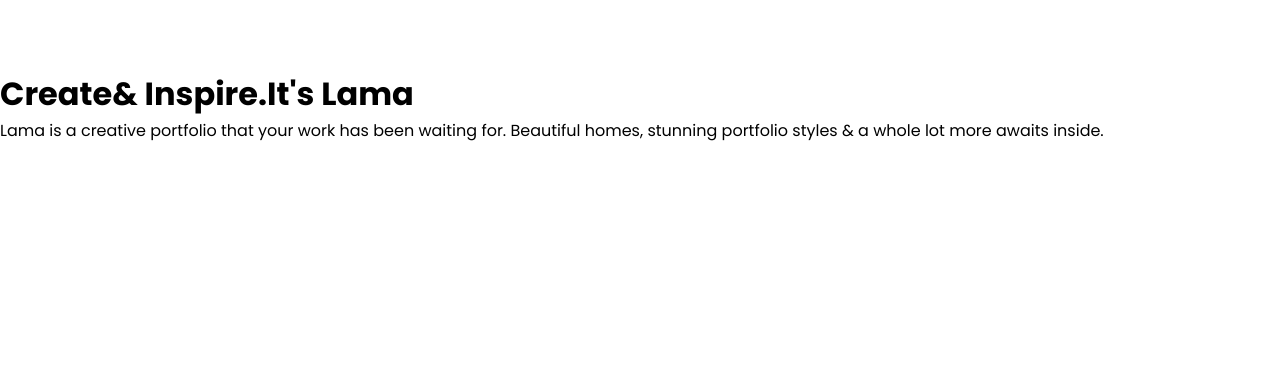
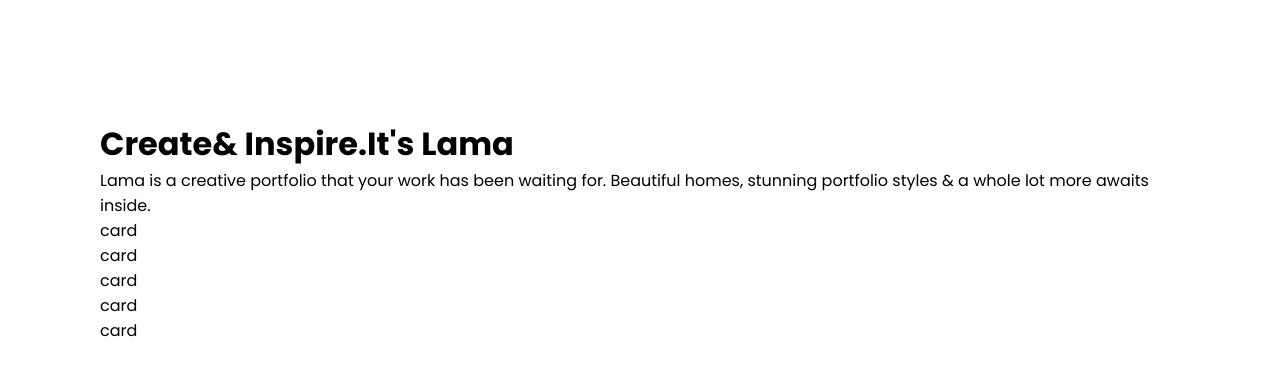
Before and after one commit to CharlyWells/react-website-99-, a React (Create React App) app: page / in a window 1280 px wide. Shown: the part 1530-1906 px from the top of the page. Before the commit the page ends 1673 px from the top, so only its background shows below. Built offline with nearby package versions, Linux system fonts and the light colour scheme.

Commit message:
I added codes

```diff
--- a/src/components/product/Product.jsx
+++ b/src/components/product/Product.jsx
@@ -1,10 +1,10 @@
-import "./Product.css"
-const product =()=> {
+import "./Product.css";
+const Product =()=> {
     return(
         <div className="">
            card
         </div>
-    )
-}
+    );
+};
 
-export default product;
+export default Product;
--- a/src/components/productList/ProductList.css
+++ b/src/components/productList/ProductList.css
@@ -0,0 +1,3 @@
+ .ProductList{
+    padding: 50px 100px;
+ }
--- a/src/components/productList/ProductList.jsx
+++ b/src/components/productList/ProductList.jsx
@@ -1,5 +1,5 @@
 import "./ProductList.css"
-import product from "../product/Product"
+import Product from "../product/Product"
 
 const ProductList= ()=>  {
     return (
@@ -13,11 +13,11 @@ const ProductList= ()=>  {
            </p>
         </div>
         <div className="ProductList-list">
-            <product/>
-            <product/>
-            <product/>
-            <product/>
-            <product/>
+            <Product/>
+            <Product/>
+            <Product/>
+            <Product/>
+            <Product/>
 
         </div>
         </div>
```
